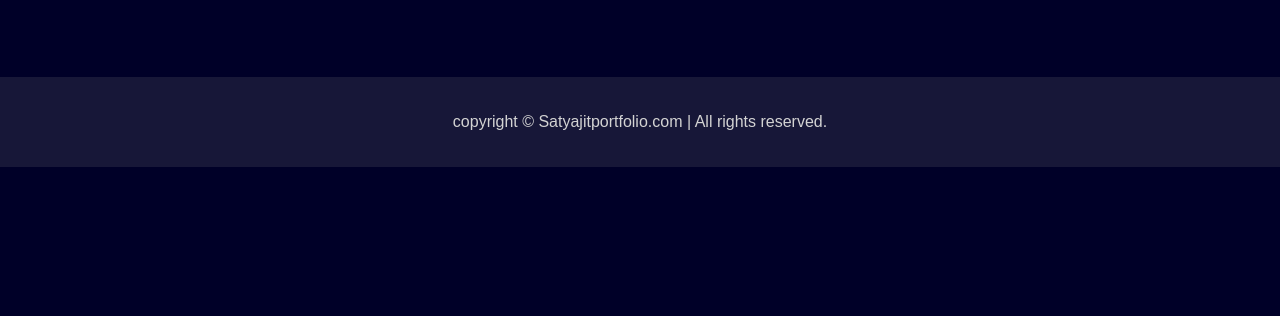
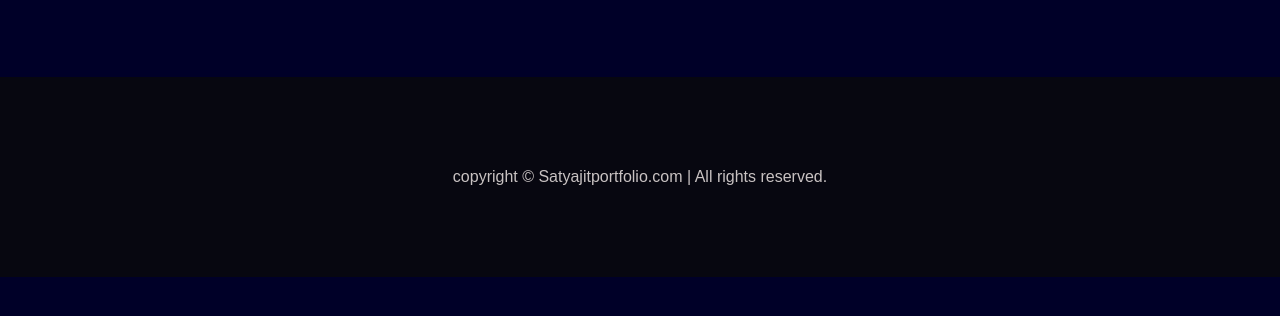
Before and after one commit to SatyajitManna4/Satyajit-Portfolio, a plain HTML site: page index.html in a window 1280 px wide. Shown: the part 454-770 px from the top of the page. Drawn offline with nearby package versions, Linux system fonts and the light colour scheme.

Commit message:
fixed the footer bar

```diff
--- a/style.css
+++ b/style.css
@@ -86,10 +86,10 @@
 
         /* footer part */
         footer {
-            background-color: #171738;
-            height: 90px;
+            background-color: #070710;
+            height: 200px;
+            justify-content: center;
             display: flex;
-            justify-content: center;
             align-items: center;
         }
 
@@ -98,7 +98,7 @@
             width: 100%;
             text-align: center;
             padding: 12px 0;
-            color: #d3d3d3;
+            color: #c8c2c2;
             /* Light gray for better contrast */
         }
 
```
Also changed, not shown: index.html (+1 -0 lines).
